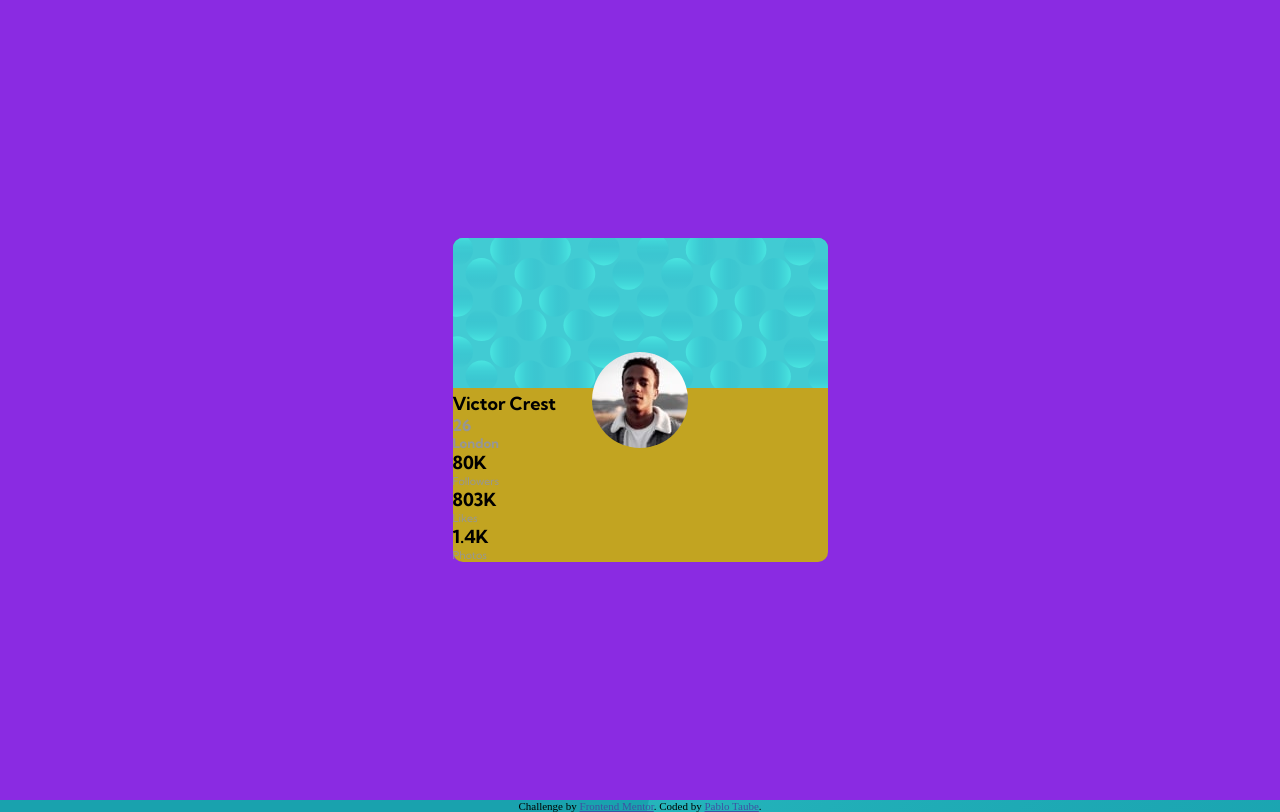
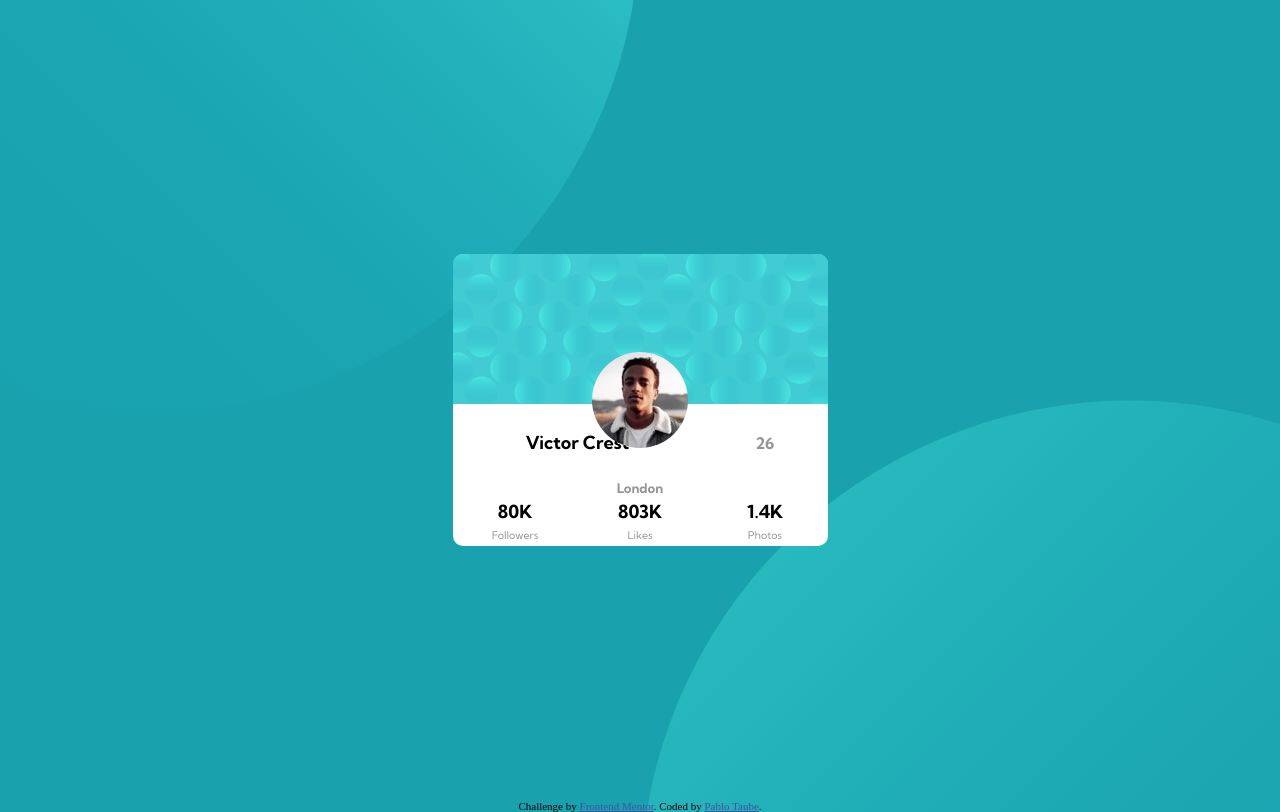
Before and after one commit to pablo-taube/FM3---Profile-Card-Component, a plain HTML site: page index.html in a window 1280 px wide. Drawn offline with Linux system fonts and the light colour scheme.

Commit message:
Updated html and created a grid

```diff
--- a/index.html
+++ b/index.html
@@ -21,23 +21,20 @@
         <img class="card-image" src="./images/bg-pattern-card.svg" alt="">  <!--Profile background-->
         <img class="user-photo" src="./images/image-victor.jpg" alt=""> <!-- User photo-->
 
-        <div class="user"> <!--Personal info and photo-->
-            <h3>Victor Crest</h3>
-            <h4>26</h4>
-            <h5>London</h5>
-        </div>
+        <div class="user-info"> <!--Personal info-->
 
-        <div class="user-numbers"> <!-- User numbers  -->
+            <h3 class="name">Victor Crest</h3>
+            <h4 class="age">26</h4>
+            <h5 class="city">London</h5>
 
-          <h3> 80K </h3>
-          <h6>Followers</h6>
+            <h3 class="folllowers"> 80K </h3>
+            <h6 class="folllowers-N">Followers</h6>
 
-          <h3> 803K </h3>
-          <h6>Likes</h6>
+            <h3 class="likes"> 803K </h3>
+            <h6 class="likes-N">Likes</h6>
 
-          <h3> 1.4K </h3>
-          <h6>Photos</h6>
-
+            <h3 class="photos"> 1.4K </h3>
+            <h6 class="photos-N">Photos</h6>
         </div>
 
       </div>
--- a/style/style1.css
+++ b/style/style1.css
@@ -35,7 +35,7 @@ h4, h5, h6 {
 /* Media Queries */
 @media screen and (min-width: 375px) {
     .user-card {
-      background: rgb(202, 80, 226);
+      background: #ffffff;
       min-width: 375px;
       width: 60vw;
       height: auto;}
@@ -43,14 +43,14 @@ h4, h5, h6 {
 
 @media screen and (min-width: 768px) {
     .user-card {
-      background: rgb(156, 214, 134);
-      width: 40vw;
-      height: auto;}
+        background: #ffffff;
+        width: 40vw;
+        height: auto;}
 }
 
 @media screen and (min-width: 1024px) {
     .user-card {
-        background: rgb(194, 164, 33);
+        background: #ffffff;
         width: 15vw;
         height: auto;
         margin: 0 auto;}
@@ -65,8 +65,7 @@ main {
     flex-direction: row;
     align-items: center;
     justify-content: center;
-    margin: 0 auto;
-    background-color: blueviolet;}
+    margin: 0 auto;}
 
 .user-card {
     border-radius: 10px;}
@@ -86,6 +85,52 @@ main {
     left: 50%;
     transform: translate(-50%, -50%);}
 
+
+/* Grid Layout */
+.user-info {
+    display: grid;
+    width: 100%;
+    height: 100%;
+    grid:
+        "name name age" 3fr
+        "city city city" 1fr
+        "followers likes photos" 1fr
+        "folllowers-N likes-N photos-N" 1fr
+        / 1fr 1fr 1fr;
+    justify-items: center;
+    text-align: center;
+    align-items: center;}
+
+.name {
+    grid-area: name;}
+
+.age {
+    grid-area: age;}
+
+.city {
+    grid-area: city;
+    margin-bottom: 0.1em;}
+
+.followers {
+    grid-area: followers;}
+
+.likes {
+    grid-area: likes;}
+
+.photos {
+    grid-area: photos;}
+
+.followers-N {
+    grid-area: followers-N;}
+
+.likes-N {
+    grid-area: likes-N;}
+
+.photos-N {
+    grid-area: photos-N;}
+
+
+/* Footer */
 .attribution {
         font-size: 11px;
         text-align: center;
```
Also changed, not shown: design/desktop-design.jpg (added), design/desktop-preview.jpg (added), design/mobile-design.jpg (added).
